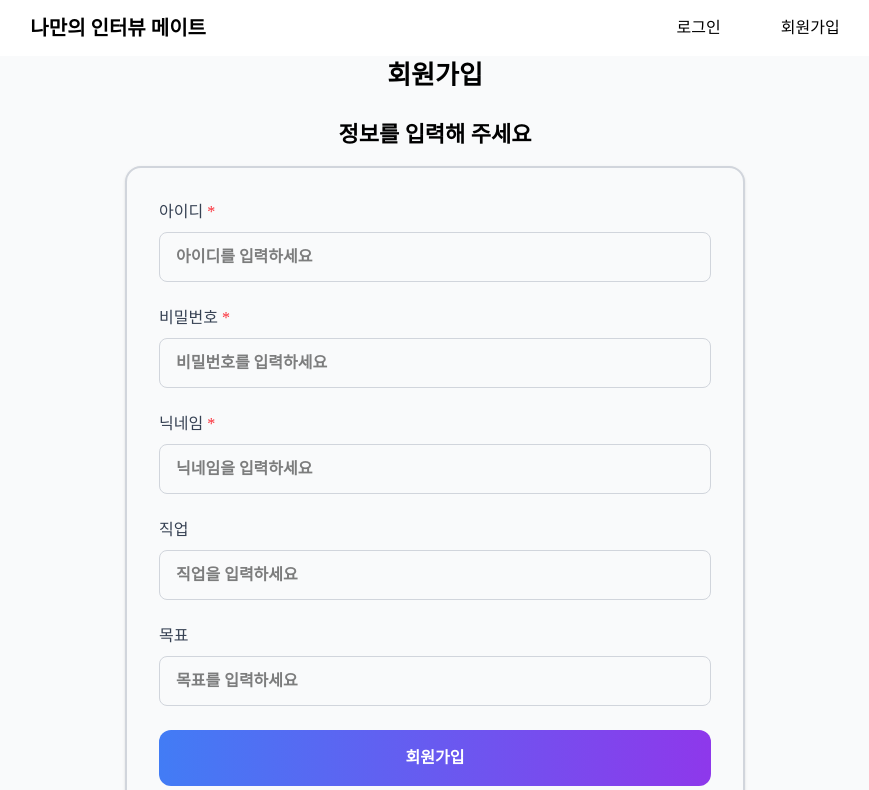
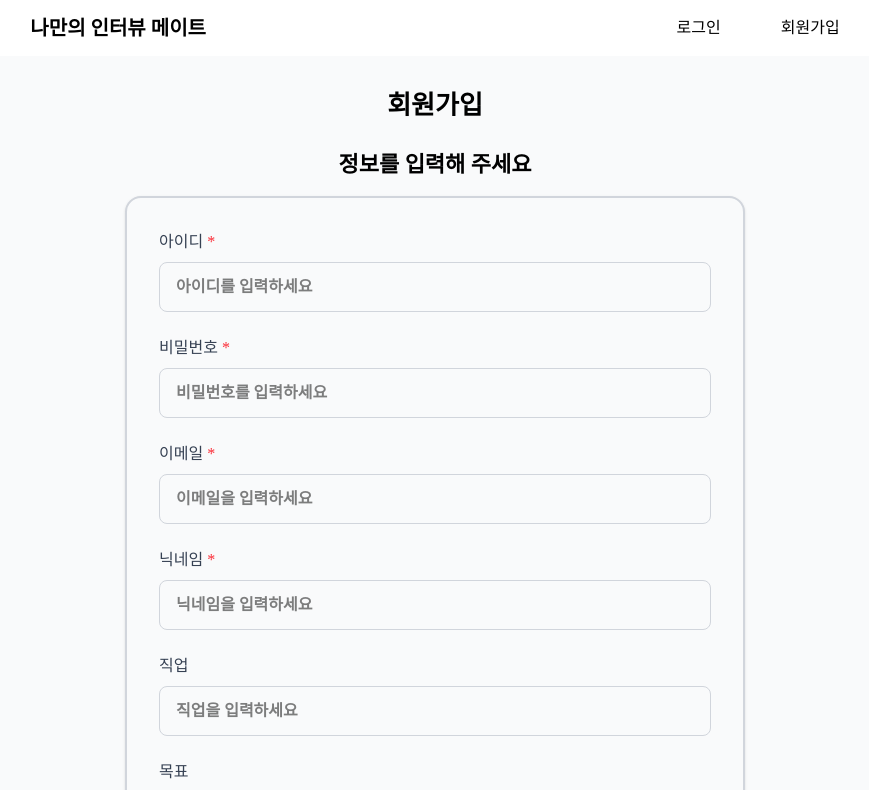
Before and after one commit to ydsic/my_interview_mate, a React (Vite) app: page /my_interview_mate/signup in a window 1280 px wide. Shown: the top 790 px of the page, without its empty margins (205-1074 px from the left). Built offline with nearby package versions, Linux system fonts and the light colour scheme; a web font is replaced by a local one.

Commit message:
feat: User Data에 email data 추가

```diff
--- a/src/page/SignupPage.tsx
+++ b/src/page/SignupPage.tsx
@@ -13,6 +13,7 @@ export default function SignupPage() {
   const [userId, setUserId] = useState('');
   const [password, setPassword] = useState('');
   const [nickname, setNickname] = useState('');
+  const [email, setEmail] = useState('');
   const [job, setJob] = useState('');
   const [goal, setGoal] = useState('');
   const defaultProfileImg =
@@ -21,8 +22,8 @@ export default function SignupPage() {
 
   const handleSignup = async (e: React.FormEvent<HTMLFormElement>) => {
     e.preventDefault();
-    if (!userId || !password || !nickname) {
-      alert('아이디, 비밀번호, 닉네임을 모두 입력하세요.');
+    if (!userId || !password || !nickname || !email) {
+      alert('아이디, 비밀번호, 닉네임, 이메일을 모두 입력하세요.');
       return;
     }
 
@@ -36,6 +37,7 @@ export default function SignupPage() {
         user_id: userId,
         password,
         nickname,
+        email,
         job: job || '',
         goal: goal || '',
         profile_img: defaultProfileImg,
@@ -54,7 +56,7 @@ export default function SignupPage() {
   };
 
   return (
-    <div className="flex flex-col h-full justify-center items-center text-center gap-5">
+    <div className="flex flex-col h-full justify-center items-center text-center gap-5 mt-5">
       <H1_big_title>회원가입</H1_big_title>
       <H3_sub_detail>정보를 입력해 주세요</H3_sub_detail>
       <form
@@ -86,6 +88,20 @@ export default function SignupPage() {
               onChange={(e) => setPassword(e.target.value)}
               placeholder="비밀번호를 입력하세요"
               autoComplete="off"
+              required
+            />
+          </H4_placeholder>
+        </div>
+        <div>
+          <label className="flex font-medium text-gray-700 mb-2">
+            이메일<span className="text-red-500 ml-1">*</span>
+          </label>
+          <H4_placeholder>
+            <Input
+              type="email"
+              value={email}
+              onChange={(e) => setEmail(e.target.value)}
+              placeholder="이메일을 입력하세요"
               required
             />
           </H4_placeholder>
--- a/src/store/userData.ts
+++ b/src/store/userData.ts
@@ -3,6 +3,7 @@ import { create } from 'zustand';
 type dbUserDataType = {
   user_id: string;
   nickname: string;
+  email: string;
   profile_img: string;
   job: string;
   goal: string;
@@ -23,6 +24,7 @@ export const useUserDataStore = create<UserDataStore>((set) => ({
   userData: {
     user_id: '',
     nickname: '',
+    email: '',
     profile_img: '',
     job: '',
     goal: '',
@@ -36,6 +38,7 @@ export const useUserDataStore = create<UserDataStore>((set) => ({
       userData: {
         user_id: '',
         nickname: '',
+        email: '',
         profile_img: '',
         job: '',
         goal: '',
```
